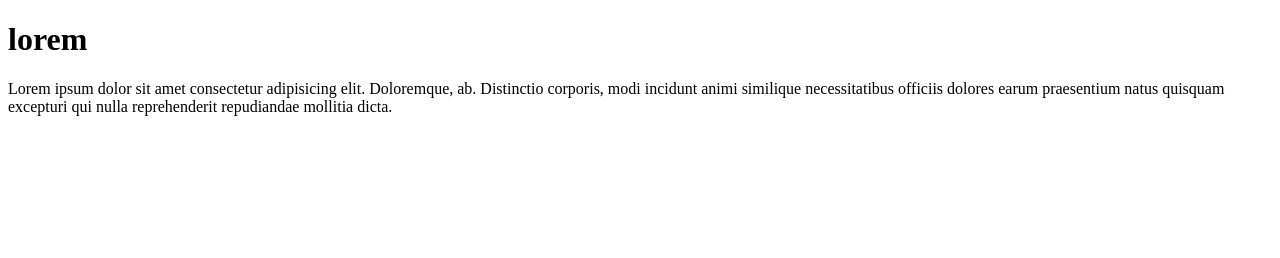
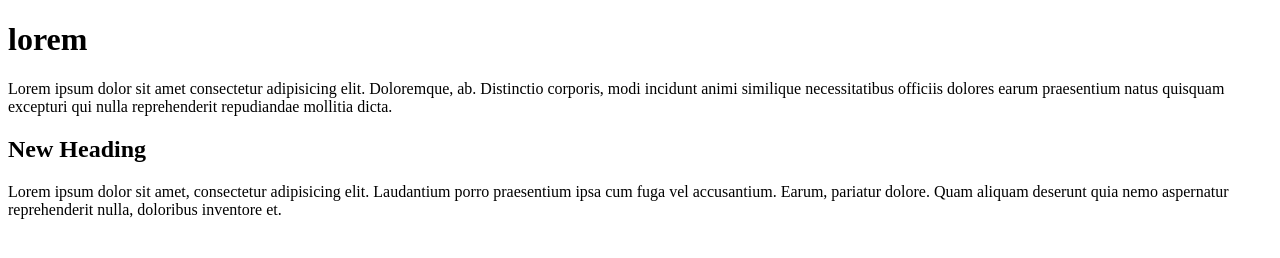
Before and after one commit to AKASH7707/taskAS, a plain HTML site: page index.html in a window 1280 px wide. Drawn offline with Linux system fonts and the light colour scheme.

Commit message:
second heading added

```diff
--- a/index.html
+++ b/index.html
@@ -8,5 +8,7 @@
 <body>
     <h1>lorem</h1>
     <p>Lorem ipsum dolor sit amet consectetur adipisicing elit. Doloremque, ab. Distinctio corporis, modi incidunt animi similique necessitatibus officiis dolores earum praesentium natus quisquam excepturi qui nulla reprehenderit repudiandae mollitia dicta.</p>
+    <h2>New Heading</h2>
+    <p>Lorem ipsum dolor sit amet, consectetur adipisicing elit. Laudantium porro praesentium ipsa cum fuga vel accusantium. Earum, pariatur dolore. Quam aliquam deserunt quia nemo aspernatur reprehenderit nulla, doloribus inventore et.</p>
 </body>
 </html>
```
